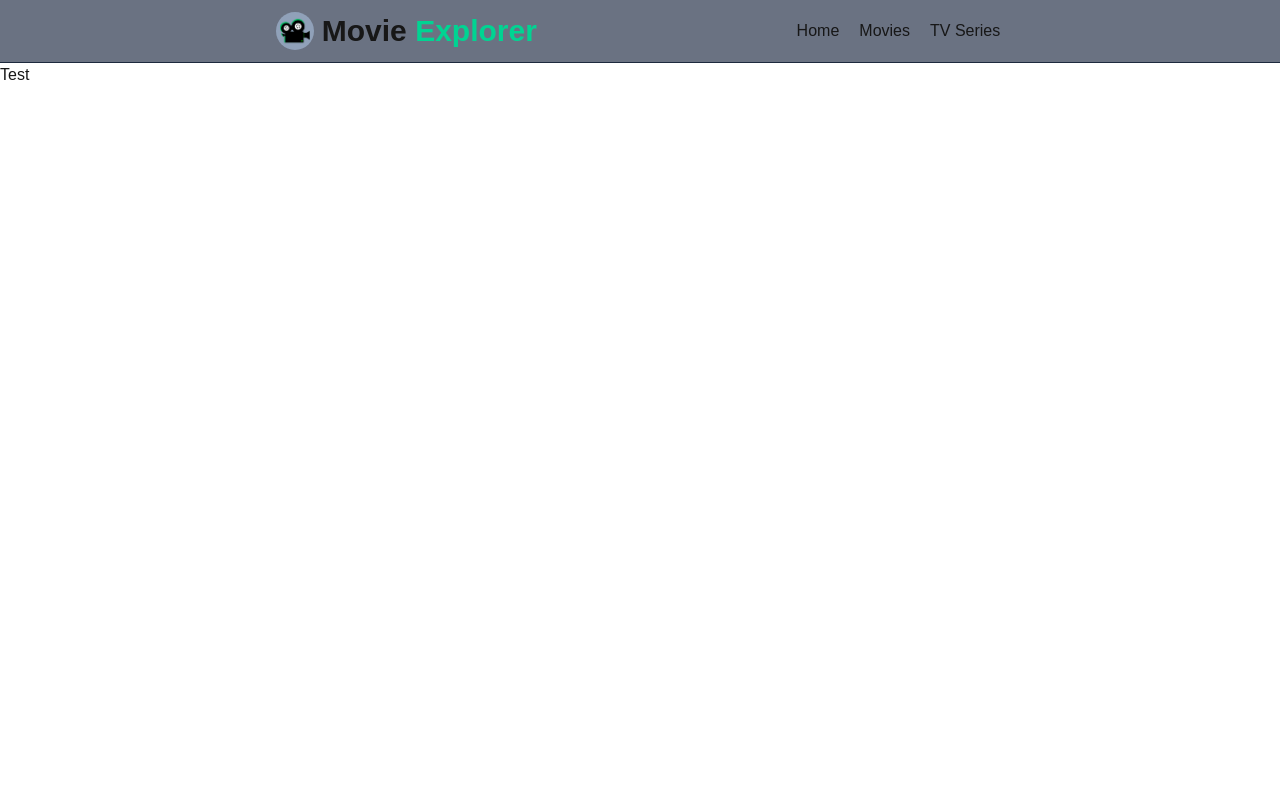
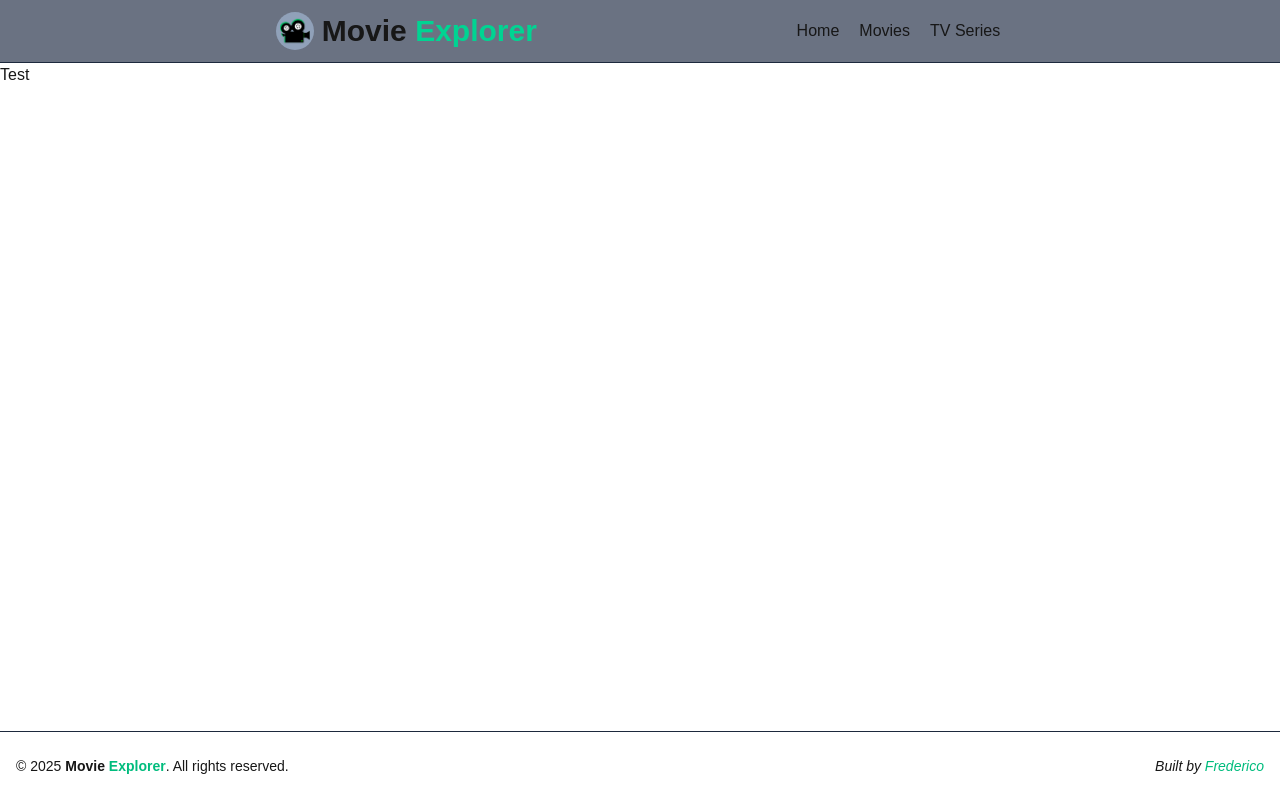
Before and after one commit to FredH2O/movie-explorer, a Next.js app: page / in a window 1280 px wide. Built offline with nearby package versions, Linux system fonts and the light colour scheme.

Commit message:
feat: Footer component made and added also flex-1 used to take up whole space in main tag

```diff
--- a/app/layout.tsx
+++ b/app/layout.tsx
@@ -2,6 +2,7 @@ import type { Metadata } from "next";
 import { Geist, Geist_Mono } from "next/font/google";
 import "./globals.css";
 import Header from "@/components/Header";
+import Footer from "@/components/Footer";
 
 const geistSans = Geist({
   variable: "--font-geist-sans",
@@ -26,10 +27,11 @@ export default function RootLayout({
   return (
     <html lang="en">
       <body
-        className={`${geistSans.variable} ${geistMono.variable} antialiased`}
+        className={`${geistSans.variable} ${geistMono.variable} antialiased min-h-screen flex flex-col`}
       >
         <Header />
-        {children}
+        <main className="flex-1">{children}</main>
+        <Footer />
       </body>
     </html>
   );
--- /dev/null
+++ b/components/Footer.tsx
@@ -0,0 +1,27 @@
+const Footer = () => {
+  return (
+    <footer className="bg-surface text-textMuted text-sm py-6 mt-auto border-t border-slate-800">
+      <div className="container mx-auto px-4 flex flex-col sm:flex-row justify-between items-center gap-2">
+        <p>
+          &copy; {new Date().getFullYear()}{" "}
+          <span className="text-primary font-semibold">
+            Movie <span className="text-emerald-500">Explorer</span>
+          </span>
+          . All rights reserved.
+        </p>
+        <p className="italic">
+          Built by{" "}
+          <a
+            className="text-emerald-500 transition-all duration-200 cursor-pointer hover:text-emerald-600"
+            href="https://github.com/FredH2O"
+            target="_blank"
+          >
+            Frederico
+          </a>
+        </p>
+      </div>
+    </footer>
+  );
+};
+
+export default Footer;
```
